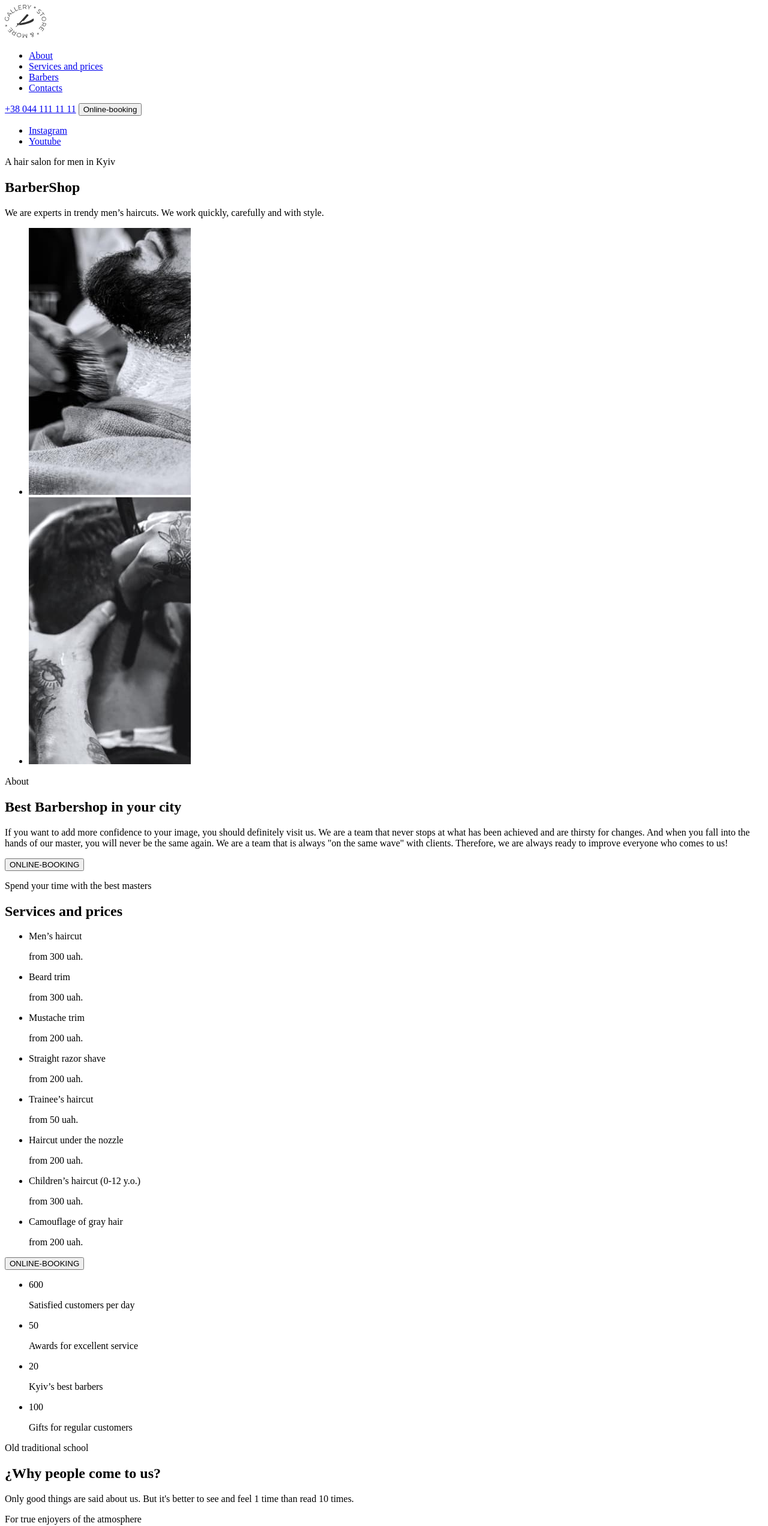
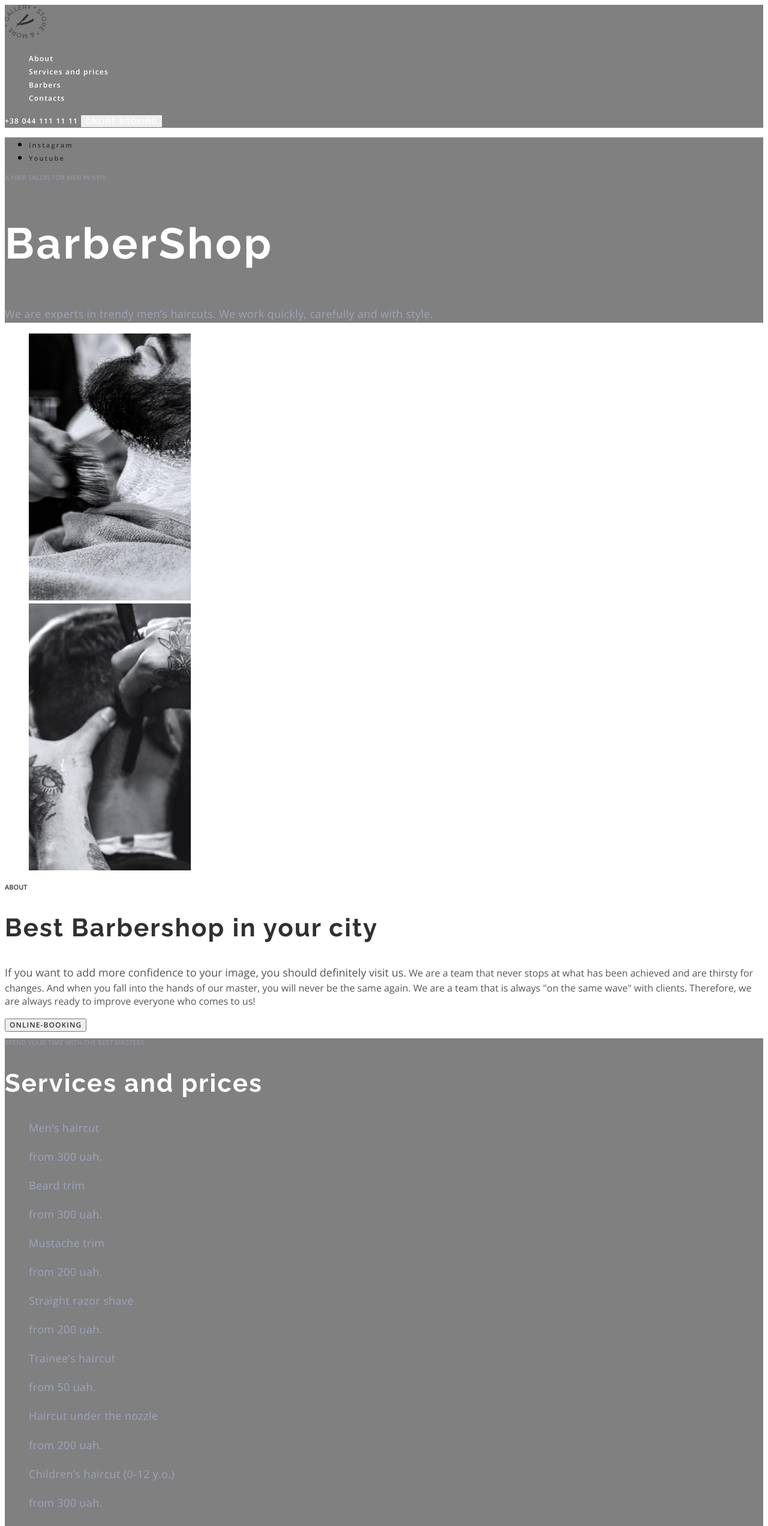
Before and after one commit to psvfx/--84, a plain HTML site: page index.html in a window 1280 px wide. Shown: the top 2544 px of the page at 60% size. Drawn offline with nearby package versions, Linux system fonts and the light colour scheme.

Commit message:
css_design of fonts and text colors

```diff
--- /dev/null
+++ b/css/styles.css
@@ -0,0 +1,299 @@
+:root {
+  --main-title-color: #fff;
+  --secondary-title-color: #303030;
+  --accent-color: #ff6c00;
+  --secondary-font: 'Raleway', sans-serif;
+}
+
+body {
+  font-family: 'Open Sans', sans-serif;
+}
+.list {
+  list-style: none;
+}
+.link {
+  text-decoration: none;
+}
+.btn {
+  font-family: inherit;
+  font-weight: 600;
+  font-size: 12px;
+  line-height: 1.33;
+  letter-spacing: 0.09em;
+  text-transform: uppercase;
+  cursor: pointer;
+}
+.title {
+  font-family: 'Raleway', sans-serif;
+  font-size: 42px;
+  line-height: 1.17;
+  letter-spacing: 0.05em;
+}
+.subtitle {
+  font-weight: 600;
+  font-size: 11px;
+  line-height: 1.36;
+  text-transform: uppercase;
+}
+.visually-hidden {
+  position: absolute;
+  width: 1px;
+  height: 1px;
+  margin: -1px;
+  border: 0;
+  padding: 0;
+  white-space: nowrap;
+  clip-path: inset(100%);
+  clip: rect(0 0 0 0);
+  overflow: hidden;
+}
+
+/* -------------Header------------- */
+
+.header {
+  background-color: gray; /*установлено тимчасово для візуального перегляду білого тексту*/
+}
+.header-navigation {
+}
+.header-logo {
+}
+.header-list {
+}
+.header-item {
+}
+.header-link {
+  font-weight: 600;
+  font-size: 12px;
+  line-height: 1.33;
+  letter-spacing: 0.1em;
+  color: #ffffff;
+}
+.header-link:hover,
+.header-link:focus {
+  color: var(--accent-color);
+}
+.header-tel {
+  font-weight: 600;
+  font-size: 12px;
+  line-height: 1.33;
+  letter-spacing: 0.1em;
+  text-transform: uppercase;
+  color: #ffffff;
+}
+.header-btn {
+  color: #ffffff;
+}
+
+/* -------------Hero------------- */
+.hero {
+  background-color: gray; /*установлено тимчасово для візуального перегляду білого тексту*/
+}
+.hero {
+}
+.hero-list {
+}
+.hero-item {
+}
+.hero-link {
+  font-weight: 600;
+  font-size: 11px;
+  line-height: 1.36;
+  letter-spacing: 0.2em;
+  color: #303030;
+}
+.hero-link:hover,
+.hero-link:focus {
+  color: var(--accent-color);
+}
+.hero-subtitle {
+  color: rgba(157, 164, 189, 0.6);
+}
+.hero-title {
+  font-family: 'Raleway', sans-serif;
+  font-size: 72px;
+  line-height: 1.18;
+  letter-spacing: 0.05em;
+  color: var(--main-title-color);
+}
+.hero-description {
+  font-size: 18px;
+  line-height: 1.67;
+  letter-spacing: 0.02em;
+  color: #9da4bd;
+}
+
+/* -------------About------------- */
+
+.about {
+}
+.about-list {
+}
+.about-item {
+}
+.about-subtitle {
+  font-weight: 600;
+  font-size: 11px;
+  line-height: 1.36;
+  text-transform: uppercase;
+  color: var(--secondary-title-color);
+}
+.about-title {
+  color: var(--secondary-title-color);
+}
+.about-description {
+  color: #555555;
+}
+.about-description span {
+  font-size: 18px;
+  line-height: 1.67;
+}
+.about-btn {
+  color: #303030;
+}
+
+/* -------------Services------------- */
+
+.services {
+  background-color: gray; /*установлено тимчасово для візуального перегляду білого тексту*/
+}
+.services-subtitle {
+  font-weight: 600;
+  font-size: 11px;
+  line-height: 1.36;
+  text-transform: uppercase;
+  color: rgba(157, 164, 189, 0.6);
+}
+.services-title {
+  color: var(--main-title-color);
+}
+.services-list {
+}
+.services-item {
+}
+.services-item-text {
+  font-size: 18px;
+  line-height: 1.67;
+  letter-spacing: 0.02em;
+  color: #9da4bd;
+}
+.services-btn {
+  color: #ffffff;
+}
+
+/* -------------Benefits------------- */
+
+.benefits {
+}
+.benefits-list {
+}
+.benefits-item {
+}
+.benefits-item > span {
+  font-weight: 700;
+  font-size: 42px;
+  line-height: 1.36;
+  text-align: center;
+  letter-spacing: 0.05em;
+  color: #303030;
+}
+.benefits-item-text {
+  font-weight: 600;
+  font-size: 11px;
+  line-height: 1.36;
+  text-align: center;
+  color: #303030;
+}
+.benefits-subtitle {
+  color: var(--secondary-title-color);
+}
+.benefits-title {
+  color: var(--secondary-title-color);
+}
+.benefits-description {
+  font-size: 18px;
+  line-height: 1.67;
+  letter-spacing: 0.02em;
+  color: #555555;
+}
+
+/* -------------Barbers------------- */
+
+.barbers {
+}
+.barbers-subtitle {
+  font-weight: 600;
+  font-size: 11px;
+  line-height: 1.36;
+  text-transform: uppercase;
+  color: var(--secondary-title-color);
+}
+.barbers-title {
+  color: var(--secondary-title-color);
+}
+.barbers-list {
+}
+.barbers-item {
+}
+.barbers-item-title {
+  font-size: 18px;
+  line-height: 1.39;
+  text-align: center;
+  letter-spacing: 0.02em;
+  color: var(--secondary-title-color);
+}
+.barbers-item-text {
+  font-size: 14px;
+  line-height: 1.36;
+  text-align: center;
+  letter-spacing: 0.02em;
+  color: var(--accent-color);
+}
+
+/* -------------Gallery------------- */
+
+.gallery {
+}
+.gallery-subtitle {
+  color: var(--secondary-title-color);
+}
+.visually-hidden {
+}
+.gallery-list {
+}
+.gallery-item {
+}
+
+/* -------------Contact------------- */
+
+.contact {
+}
+.contact-title {
+  color: var(--main-title-color);
+}
+.contact-address {
+  font-style: normal;
+  font-weight: 700;
+  font-size: 18px;
+  line-height: 1.67;
+  letter-spacing: 0.02em;
+  color: #9da4bd;
+}
+.contact-list {
+}
+.contact-item {
+}
+.contact-link {
+  font-size: 18px;
+  line-height: 1.67;
+  letter-spacing: 0.02em;
+  color: #9da4bd;
+}
+.contact-subtitle {
+  color: var(--main-title-color);
+}
+.contact-hours {
+  font-size: 18px;
+  line-height: 1.67;
+  letter-spacing: 0.02em;
+  color: #9da4bd;
+}
--- a/index.html
+++ b/index.html
@@ -5,41 +5,65 @@
     <meta http-equiv="X-UA-Compatible" content="IE=edge" />
     <meta name="viewport" content="width=device-width, initial-scale=1.0" />
     <title>Barbershop</title>
+    <link rel="shortcut icon" href="./favicon/logo.svg" />
+    <link rel="preconnect" href="https://fonts.googleapis.com" />
+    <link rel="preconnect" href="https://fonts.gstatic.com" crossorigin />
+    <link
+      href="https://fonts.googleapis.com/css2?family=Open+Sans:wght@400;600;700&family=Raleway:wght@700&display=swap"
+      rel="stylesheet"
+    />
+    <link rel="stylesheet" href="./css/styles.css" />
   </head>
   <body>
-    <header>
-      <nav>
-        <a href="./">
+    <header class="header">
+      <nav class="header-navigation">
+        <a href="./" class="header-logo">
           <img src="./images/logo.svg" alt="company logo" />
         </a>
-        <ul>
-          <li><a href="#">About</a></li>
-          <li><a href="#">Services and prices</a></li>
-          <li><a href="#">Barbers</a></li>
-          <li><a href="#">Contacts</a></li>
+        <ul class="header-list list">
+          <li class="header-item">
+            <a href="#about" class="header-link link">About</a>
+          </li>
+          <li class="header-item">
+            <a href="#services" class="header-link link">Services and prices</a>
+          </li>
+          <li class="header-item">
+            <a href="#barbers" class="header-link link">Barbers</a>
+          </li>
+          <li class="header-item">
+            <a href="#contact" class="header-link link">Contacts</a>
+          </li>
         </ul>
       </nav>
-      <a href="tel:+380441111111">+38 044 111 11 11</a>
-      <button type="button">Online-booking</button>
+      <a href="tel:+380441111111" class="header-tel link">+38 044 111 11 11</a>
+      <button type="button" class="header-btn btn">Online-booking</button>
     </header>
     <main>
       <!-- Hero section -->
-      <section>
-        <ul>
-          <li>
-            <a href="#" target="_blank" rel="noopener noreferrer nofollow"
+      <section class="hero">
+        <ul class="hero-list">
+          <li class="hero-item">
+            <a
+              href="#"
+              target="_blank"
+              rel="noopener noreferrer nofollow"
+              class="hero-link link"
               >Instagram</a
             >
           </li>
-          <li>
-            <a href="#" target="_blank" rel="noopener noreferrer nofollow"
+          <li class="hero-item">
+            <a
+              href="#"
+              target="_blank"
+              rel="noopener noreferrer nofollow"
+              class="hero-link link"
               >Youtube</a
             >
           </li>
         </ul>
-        <p>A hair salon for men in Kyiv</p>
-        <h1>BarberShop</h1>
-        <p>
+        <p class="hero-subtitle subtitle">A hair salon for men in Kyiv</p>
+        <h1 class="hero-title">BarberShop</h1>
+        <p class="hero-description">
           We are experts in trendy men’s haircuts. We work quickly, carefully
           and with style.
         </p>
@@ -47,9 +71,9 @@
       <!-- /Hero section -->
 
       <!-- About section -->
-      <section>
-        <ul>
-          <li>
+      <section class="about" id="about">
+        <ul class="about-list list">
+          <li class="about-item">
             <img
               src="./images/about-img-1.jpg"
               alt="BarberShop"
@@ -57,7 +81,7 @@
               height="445"
             />
           </li>
-          <li>
+          <li class="about-item">
             <img
               src="./images/about-img-2.jpg"
               alt="BarberShop"
@@ -66,9 +90,9 @@
             />
           </li>
         </ul>
-        <p>About</p>
-        <h2>Best Barbershop in your city</h2>
-        <p>
+        <p class="about-subtitle subtitle">About</p>
+        <h2 class="about-title title">Best Barbershop in your city</h2>
+        <p class="about-description">
           <span
             >If you want to add more confidence to your image, you should
             definitely visit us.</span
@@ -79,77 +103,79 @@
           same wave" with clients. Therefore, we are always ready to improve
           everyone who comes to us!
         </p>
-        <button type="button">ONLINE-BOOKING</button>
+        <button type="button" class="about-btn btn">ONLINE-BOOKING</button>
       </section>
       <!-- /About section -->
 
       <!-- Section Services -->
-      <section>
-        <p>Spend your time with the best masters</p>
-        <h2>Services and prices</h2>
-        <ul>
-          <li>
-            <p>Men’s haircut</p>
-            <p>from 300 uah.</p>
+      <section class="services" id="services">
+        <p class="services-subtitle subtitle">
+          Spend your time with the best masters
+        </p>
+        <h2 class="services-title title">Services and prices</h2>
+        <ul class="services-list list">
+          <li class="services-item">
+            <p class="services-item-text">Men’s haircut</p>
+            <p class="services-item-text">from 300 uah.</p>
           </li>
-          <li>
-            <p>Beard trim</p>
-            <p>from 300 uah.</p>
+          <li class="services-item">
+            <p class="services-item-text">Beard trim</p>
+            <p class="services-item-text">from 300 uah.</p>
           </li>
-          <li>
-            <p>Mustache trim</p>
-            <p>from 200 uah.</p>
+          <li class="services-item">
+            <p class="services-item-text">Mustache trim</p>
+            <p class="services-item-text">from 200 uah.</p>
           </li>
-          <li>
-            <p>Straight razor shave</p>
-            <p>from 200 uah.</p>
+          <li class="services-item">
+            <p class="services-item-text">Straight razor shave</p>
+            <p class="services-item-text">from 200 uah.</p>
           </li>
         </ul>
-        <ul>
-          <li>
-            <p>Trainee’s haircut</p>
-            <p>from 50 uah.</p>
+        <ul class="services-list list">
+          <li class="services-item">
+            <p class="services-item-text">Trainee’s haircut</p>
+            <p class="services-item-text">from 50 uah.</p>
           </li>
-          <li>
-            <p>Haircut under the nozzle</p>
-            <p>from 200 uah.</p>
+          <li class="services-item">
+            <p class="services-item-text">Haircut under the nozzle</p>
+            <p class="services-item-text">from 200 uah.</p>
           </li>
-          <li>
-            <p>Children’s haircut (0-12 y.o.)</p>
-            <p>from 300 uah.</p>
+          <li class="services-item">
+            <p class="services-item-text">Children’s haircut (0-12 y.o.)</p>
+            <p class="services-item-text">from 300 uah.</p>
           </li>
-          <li>
-            <p>Camouflage of gray hair</p>
-            <p>from 200 uah.</p>
+          <li class="services-item">
+            <p class="services-item-text">Camouflage of gray hair</p>
+            <p class="services-item-text">from 200 uah.</p>
           </li>
         </ul>
-        <button type="button">ONLINE-BOOKING</button>
+        <button type="button" class="services-btn btn">ONLINE-BOOKING</button>
       </section>
       <!-- /Section Services -->
 
       <!-- Section Feature -->
-      <section>
-        <ul>
-          <li>
+      <section class="benefits">
+        <ul class="benefits-list list">
+          <li class="benefits-item">
             <span>600</span>
-            <p>Satisfied customers per day</p>
+            <p class="benefits-item-text">Satisfied customers per day</p>
           </li>
-          <li>
+          <li class="benefits-item">
             <span>50</span>
-            <p>Awards for excellent service</p>
+            <p class="benefits-item-text">Awards for excellent service</p>
           </li>
-          <li>
+          <li class="benefits-item">
             <span>20</span>
-            <p>Kyiv’s best barbers</p>
+            <p class="benefits-item-text">Kyiv’s best barbers</p>
           </li>
-          <li>
+          <li class="benefits-item">
             <span>100</span>
-            <p>Gifts for regular customers</p>
+            <p class="benefits-item-text">Gifts for regular customers</p>
           </li>
         </ul>
-        <p>Old traditional school</p>
-        <h2>¿Why people come to us?</h2>
-        <p>
+        <p class="benefits-subtitle subtitle">Old traditional school</p>
+        <h2 class="benefits-title title">¿Why people come to us?</h2>
+        <p class="benefits-description">
           Only good things are said about us. But it's better to see and feel 1
           time than read 10 times.
         </p>
@@ -157,50 +183,52 @@
       <!-- /Section Feature -->
 
       <!-- Section Team -->
-      <section>
-        <p>For true enjoyers of the atmosphere</p>
-        <h2>Our barbers</h2>
-        <ul>
-          <li>
+      <section class="barbers" id="barbers">
+        <p class="barbers-subtitle subtitle">
+          For true enjoyers of the atmosphere
+        </p>
+        <h2 class="barbers-title title">Our barbers</h2>
+        <ul class="barbers-list list">
+          <li class="barbers-item">
             <img
               src="./images/barber-team-1.jpg"
               alt="barber work"
               width="370"
               height="346"
             />
-            <h3>John Smith</h3>
-            <p>Extreme Barber</p>
+            <h3 class="barbers-item-title">John Smith</h3>
+            <p class="barbers-item-text">Extreme Barber</p>
           </li>
-          <li>
+          <li class="barbers-item">
             <img
               src="./images/barber-team-2.jpg"
               alt="barber work"
               width="370"
               height="346"
             />
-            <h3>Michele Doe</h3>
-            <p>Extreme Barber</p>
+            <h3 class="barbers-item-title">Michele Doe</h3>
+            <p class="barbers-item-text">Extreme Barber</p>
           </li>
-          <li>
+          <li class="barbers-item">
             <img
               src="./images/barber-team-3.jpg"
               alt="barber work"
               width="370"
               height="346"
             />
-            <h3>Alan Black</h3>
-            <p>Extreme Barber</p>
+            <h3 class="barbers-item-title">Alan Black</h3>
+            <p class="barbers-item-text">Extreme Barber</p>
           </li>
         </ul>
       </section>
       <!-- /Section Team -->
 
       <!-- Section Gallery -->
-      <section>
-        <p>In Latin, "barba" means "beard"</p>
-        <h2 hidden>Gallery</h2>
-        <ul>
-          <li>
+      <section class="gallery">
+        <p class="gallery-subtitle subtitle">In Latin, "barba" means "beard"</p>
+        <h2 class="visually-hidden">Gallery</h2>
+        <ul class="gallery-list list">
+          <li class="gallery-item">
             <img
               src="./images/gallery-1.jpg"
               alt="barber work"
@@ -208,7 +236,7 @@
               height="370"
             />
           </li>
-          <li>
+          <li class="gallery-item">
             <img
               src="./images/gallery-2.jpg"
               alt="barber work"
@@ -216,7 +244,7 @@
               height="370"
             />
           </li>
-          <li>
+          <li class="gallery-item">
             <img
               src="./images/gallery-3.jpg"
               alt="barber work"
@@ -224,7 +252,7 @@
               height="370"
             />
           </li>
-          <li>
+          <li class="gallery-item">
             <img
               src="./images/gallery-4.jpg"
               alt="barber work"
@@ -236,28 +264,37 @@
       </section>
       <!-- /Section Gallery -->
 
-      <!-- Section Contact -->
       <section>
         <h2>Online-booking</h2>
-        <h2>Contacts</h2>
-        <address>
-          <ul>
-            <li>
+      </section>
+      <!-- Section Contact -->
+      <section class="contact" id="contact">
+        <h2 class="contact-title title">Contacts</h2>
+        <address class="contact-address">
+          <ul class="contact-list list">
+            <li class="contact-item">
               <a
                 href="https://goo.gl/maps/Lq9WRmppVrVeTKH59"
                 target="_blank"
                 rel="noopener noreferrer nofollow"
+                class="contact-link link"
                 >st. Vasilkivska, 7A <br />Kyiv, 08132</a
               >
             </li>
-            <li><a href="tel:+380441111111">+38 044 111 11 11</a></li>
-            <li>
-              <a href="mailto:barbershop@email.com">barbershop@email.com</a>
+            <li class="contact-item">
+              <a href="tel:+380441111111" class="contact-link link"
+                >+38 044 111 11 11</a
+              >
+            </li>
+            <li class="contact-item">
+              <a href="mailto:barbershop@email.com" class="contact-link link"
+                >barbershop@email.com</a
+              >
             </li>
           </ul>
         </address>
-        <p>Working hours</p>
-        <p>Every day from 9:00 to 22:00</p>
+        <p class="contact-subtitle subtitle">Working hours</p>
+        <p class="contact-hours">Every day from 9:00 to 22:00</p>
       </section>
       <!-- Section Contact -->
     </main>
```
Also changed, not shown: favicon/logo.svg (added).
